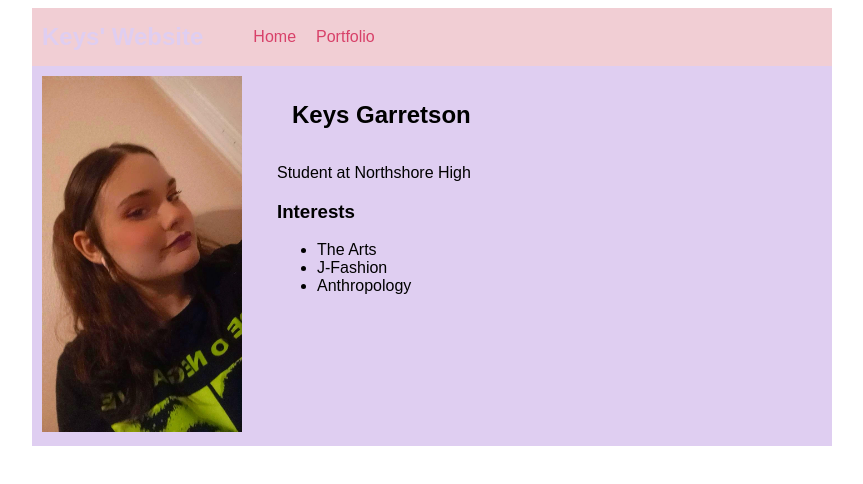
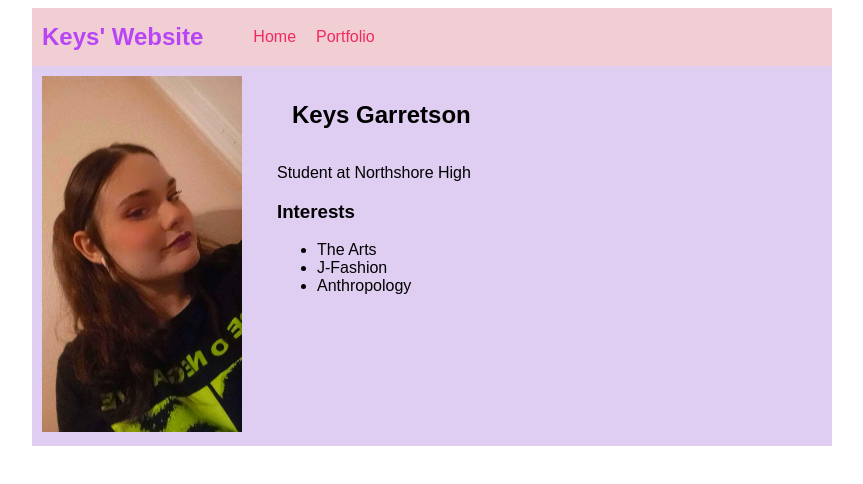
Before and after one commit to kiragarretson/kiragarretson.github.io, a plain HTML site: page index.html in a window 1280 px wide. Shown: the whole page, without its empty margins (208-1071 px from the left). Drawn offline with Linux system fonts and the light colour scheme.

Commit message:
Update style.css

```diff
--- a/style.css
+++ b/style.css
@@ -11,7 +11,7 @@ body {
 
    /* navigation menu */
    nav {
-       background: rgb(241, 206, 212); // pink tippy top
+       background: rgb(241, 206, 212); // pastel pink
       margin: 0 auto;
        display: flex;
        padding: 10px;
@@ -19,7 +19,7 @@ body {
    h1 {
        display: flex;
        align-items: center;
-       color: rgb(223, 206, 241); // purple text
+       color: rgb(184, 69, 245); // purple text
        flex: 1;
        margin: 0;
    }
@@ -32,7 +32,7 @@ body {
    }
    a {
        text-decoration: none;
-       color: rgb(216, 65, 105); // tippy top text color maybe?
+       color: rgb(241, 41, 94); // tippy top text color maybe?
    }
 
    /* main container area beneath menu */
```
